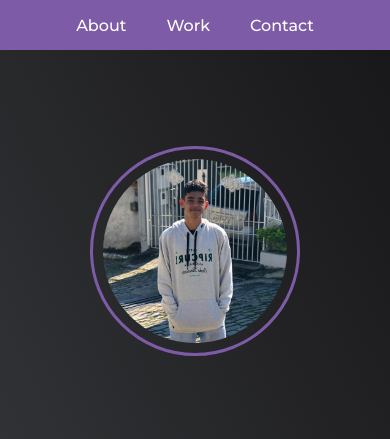
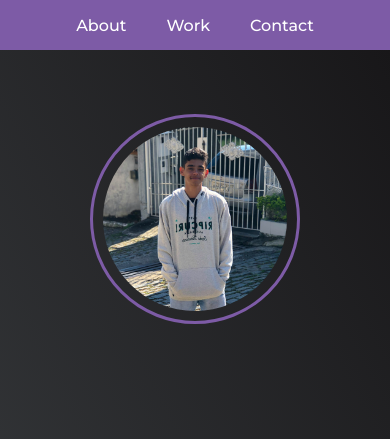
Before and after one commit to LevyMonteiro/personal-portifolio, a plain HTML site: page index.html in a window 390 px wide. Shown: the top 439 px of the page. Drawn offline with Linux system fonts and the light colour scheme.

Commit message:
Fix main  margin-top on mobile devices

```diff
--- a/styles.css
+++ b/styles.css
@@ -290,7 +290,8 @@ footer p a {
     }
 
     #about-container {
-        margin: 6rem 1rem;
+        padding: 4rem 1rem;
+        margin: 0;
         font-size: 14px;
     }
 
```
